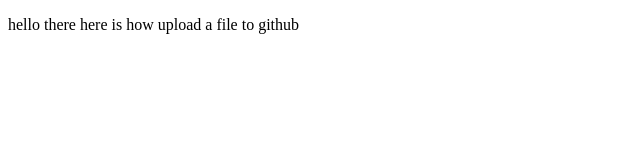
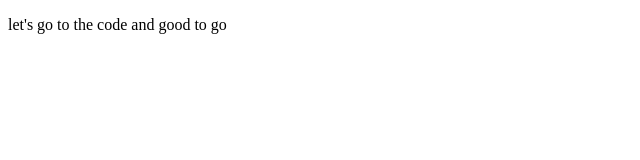
Before and after one commit to Abrham-creator/html-css, a plain HTML site: page index.html in a window 1280 px wide. Shown: the whole page, without its empty margins (0-640 px from the left). Drawn offline with Linux system fonts and the light colour scheme.

Commit message:
updated html

```diff
--- a/index.html
+++ b/index.html
@@ -6,7 +6,7 @@
   <title>html and css</title>
 </head>
 <body>
-  <p>hello there here is how upload a file to github
-  </p>
+  <p>let's go to the code and good to go</p>
+
 </body>
 </html>
```
